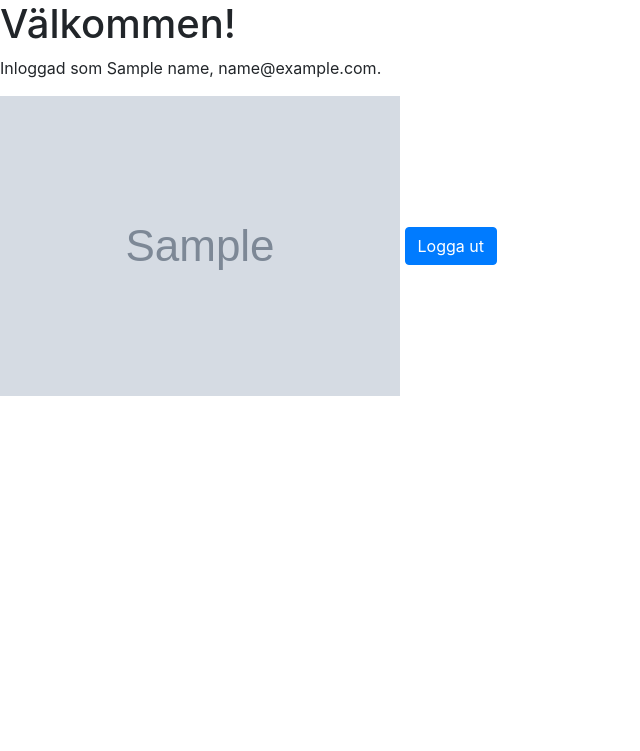
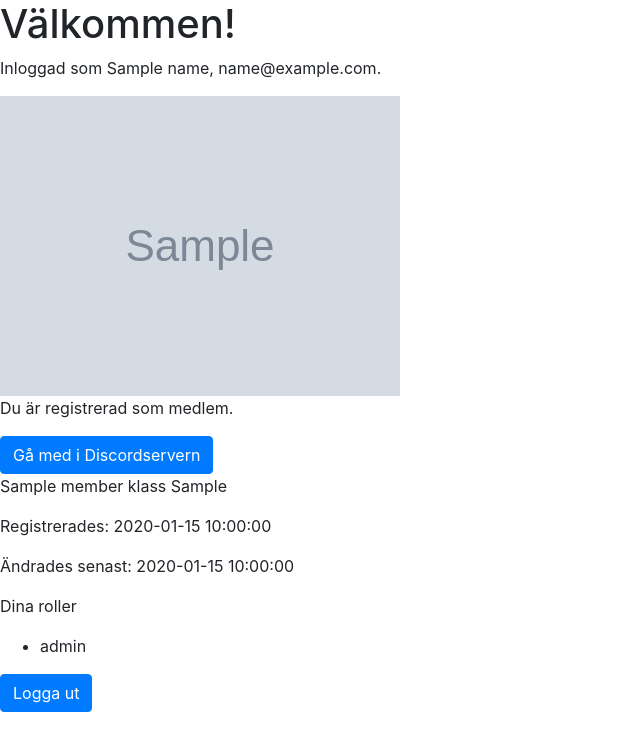
Before and after one commit to tullingedk/member, a Flask app: template templates/index.html in a window 1280 px wide. Shown: the top 751 px of the page, without its empty margins (0-640 px from the left). Run offline with Flask 2, Linux system fonts and the light colour scheme; the template is opened without the code that fills it: most values are stand-ins (such as "Sample title", 1, 10 or a date in 2020); grey boxes marked "Sample" are stand-in pictures; some libraries are stand-ins or nearby versions.

Commit message:
Initial app

```diff
--- a/app.py
+++ b/app.py
@@ -8,26 +8,66 @@
 #                                                                           #
 #############################################################################
 
-from flask import Flask, session, render_template, redirect
+from flask import Flask, session, render_template, redirect, request, abort
 from os import urandom
 
 from blueprints.auth import auth_blueprint
+from database import Database
+from decorators import logged_in, member, admin
 
 app = Flask(__name__)
 app.secret_key = urandom(24)
 
+db = Database()
+db._pull()
 
-@app.route("/")
+
+@app.route("/", methods=["POST", "GET"])
+@logged_in
 def index():
-    if "logged_in" in session:
+    if request.method == "GET":
+        member = None
+
+        if db.verify(session["google_email"]):
+            member = db.get(session["google_email"])
+
         return render_template(
             "index.html",
+            member=member,
             email=session["google_email"],
             picture_url=session["google_picture_url"],
             name=session["google_name"],
         )
 
-    return redirect("/login")
+    if request.method == "POST":
+        if db.verify(session["google_email"]):
+            abort(400, "You are already a member.")
+
+        print(request.form)
+
+        school_class = request.form["school_class"].upper()
+        stadgar = request.form["stadgar"]
+
+        print(school_class)
+        print(stadgar)
+
+        if len(school_class) < 4 or len(school_class) > 5:
+            abort(400, "Too long or too short school_class.")
+
+        db.create(
+            session["google_name"], school_class, session["google_email"], roles=[]
+        )
+        return redirect("/")
+
+
+@app.route("/list")
+@logged_in
+@member
+@admin
+def admin_list():
+    members = db.get_all()
+
+    return render_template("admin/list.html", members=members)
 
 
 # register blueprints
--- /dev/null
+++ b/database.py
@@ -0,0 +1,127 @@
+#############################################################################
+#                                                                           #
+# tullingedk/member                                                         #
+# Copyright (C) 2020, Tullinge gymnasium datorklubb, <info@tgdk.se>, et al. #
+#                                                                           #
+# Licensed under the terms of the MIT license, see LICENSE.                 #
+# https://github.com/tullingedk/member                                      #
+#                                                                           #
+#############################################################################
+
+from os import environ
+from os.path import isdir
+
+from git import Repo, Actor
+from json import dump, load
+
+from datetime import datetime
+
+CACHE_PATH = "database_cache"
+GIT_DATABASE = environ.get("GIT_DATABASE", None)
+
+
+class Database:
+    def __init__(self):
+        if not isdir(CACHE_PATH):
+            self.repo = Repo.clone_from(GIT_DATABASE, CACHE_PATH, branch="master")
+
+        self.repo = Repo(CACHE_PATH)
+
+    def create(self, name, school_class, email, roles):
+        self._pull()
+
+        members = self._read_entry()
+
+        members["index"] = members["index"] + 1
+        members["members"].append(
+            {
+                "id": members["index"],
+                "email": email,
+                "created": str(datetime.now()),
+                "modified": str(datetime.now()),
+            }
+        )
+
+        with open(f"{CACHE_PATH}/members.json", "w") as f:
+            dump(members, f, indent=4, sort_keys=True)
+
+        with open(f"{CACHE_PATH}/members/{members['index']}.json", "w") as f:
+            dump(
+                {
+                    "id": members["index"],
+                    "name": name,
+                    "email": email,
+                    "school_class": school_class,
+                    "roles": roles,
+                },
+                f,
+                indent=4,
+                sort_keys=True,
+            )
+
+        self._commit(f"Registered member {name}", email, name)
+        self._push()
+
+    def get(self, email):
+        res = next(
+            (
+                member
+                for member in self._read_entry()["members"]
+                if member["email"] == email
+            ),
+            None,
+        )
+
+        if not res:
+            raise Exception("Member does not exist")
+
+        with open(f"{CACHE_PATH}/members/{res['id']}.json") as f:
+            member = load(f)
+
+        member["created"] = res["created"]
+        member["modified"] = res["modified"]
+
+        return member
+
+    def get_all(self):
+        entries = self._read_entry()
+        members = [
+            {**member, **self.get(member["email"])} for member in entries["members"]
+        ]
+
+        return members
+
+    def verify(self, email):
+        members = self._read_entry()
+
+        if (
+            len(
+                list(
+                    filter(lambda member: member["email"] == email, members["members"])
+                )
+            )
+            == 0
+        ):
+            return False
+
+        return True
+
+    def _read_entry(self):
+        with open(f"{CACHE_PATH}/members.json") as f:
+            members = load(f)
+
+        return members
+
+    def _pull(self):
+        self.repo.remotes.origin.pull()
+
+    def _push(self):
+        self.repo.remotes.origin.push()
+
+    def _commit(self, msg, author_email, author_name):
+        self.repo.git.add(all=True)
+
+        author = Actor(author_name, author_email)
+        index = self.repo.index
+
+        index.commit(msg, author=author, committer=author)
--- a/templates/index.html
+++ b/templates/index.html
@@ -3,6 +3,45 @@
 <h1>Välkommen!</h1>
 <p>Inloggad som {{ name }}, {{ email }}.</p>
 <img src="{{ picture_url }}" />
+{% if member %}
+<p>Du är registrerad som medlem.</p>
+<a href="https://discord.gg/QSwCpfd">
+  <button type="button" class="btn btn-primary">Gå med i Discordservern</button>
+</a>
+
+{% if "styrelse" in member["roles"] %}
+<a href="/list">
+  <button type="button" class="btn btn-primary">Du som styrelsemedlem: visa och hantera medlemmar</button>
+</a>
+{% endif %}
+
+<p>{{ member["name"] }} klass {{ member["school_class"] }}</p>
+<p>Registrerades: {{ member["created"] }}</p>
+<p>Ändrades senast: {{ member["modified"] }}</p>
+
+<p>Dina roller</p>
+<ul>
+{% for role in member["roles"] %}
+  <li>{{ role }}</li>
+{% endfor %}
+</ul>
+{% else %}
+<p>Bli medlem!</p>
+<p>Använd detta formulär för att bli medlem i Datorklubben. Ett medlemskap kostar ingenting men hjälper oss att söka bidrag och växa!</p>
+<p>Genom att fylla i formuläret godkänner du våra stadgar som finns <a href="https://tgdk.se/documents/2020/stadgar-2020-04-24.pdf">här</a>.</p>
+<p>När du fyllt i formuläret kommer länken till Discordservern att visas.</p>
+<form method="post">
+  <div class="form-group">
+    <label for="school_class">Ange klass</label>
+    <input name="school_class" type="text" class="form-control" id="school_class" placeholder="TE18">
+  </div>
+  <div class="form-check">
+    <input name="stadgar" type="checkbox" class="form-check-input" id="stadgar">
+    <label class="form-check-label" for="stadgar">Jag godkänner föreningens stadgar.</label>
+  </div>
+  <button type="submit" class="btn btn-primary">Submit</button>
+</form>
+{% endif %}
 <a href="/logout">
   <button type="button" class="btn btn-primary">Logga ut</button>
 </a>
--- a/templates/login.html
+++ b/templates/login.html
@@ -1,4 +1,5 @@
-{% extends 'base.html' %} {% block title %} - Logga in{% endblock %}
+{% extends 'base.html' %}
+{% block title %} - Logga in{% endblock %}
 {% block body %}
 <h1>Logga in</h1>
 <a href="{{ login_url }}">
```
Also changed, not shown: decorators.py (added, +48 -0 lines), templates/admin/list.html (added, +36 -0 lines), .travis.yml, README.md, 3 other files.
